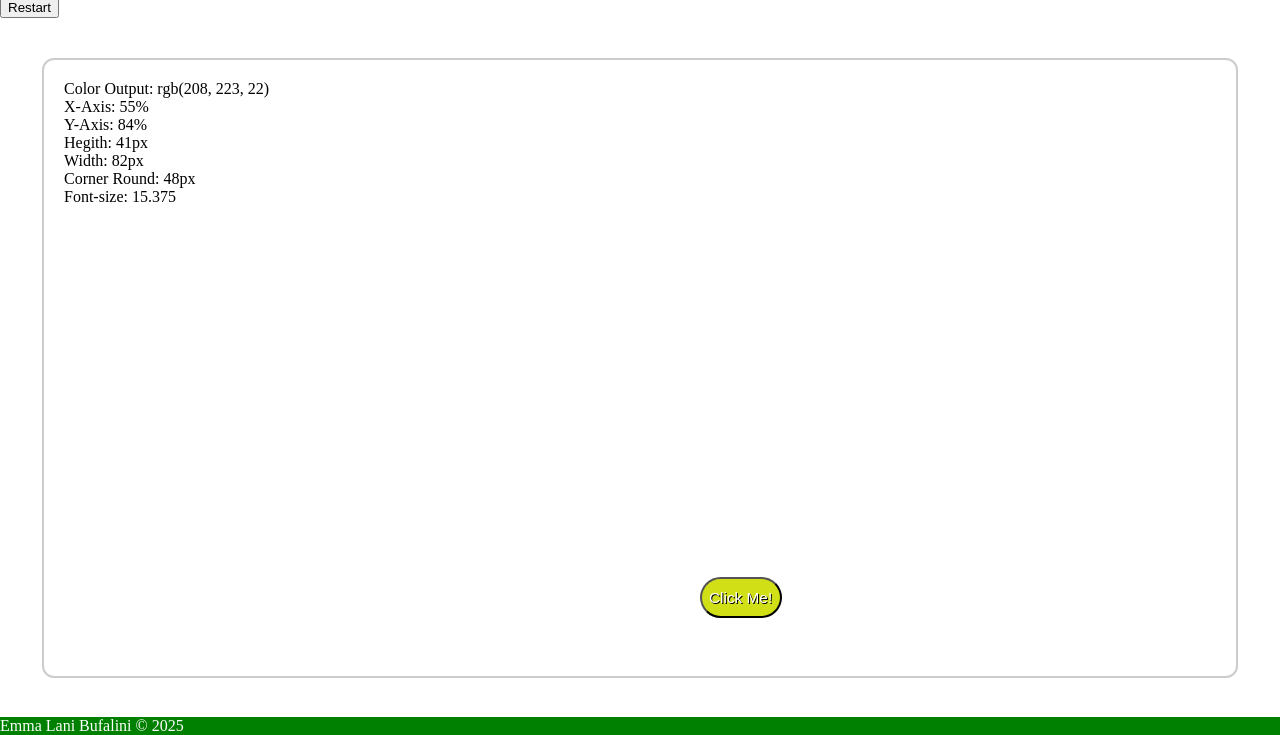
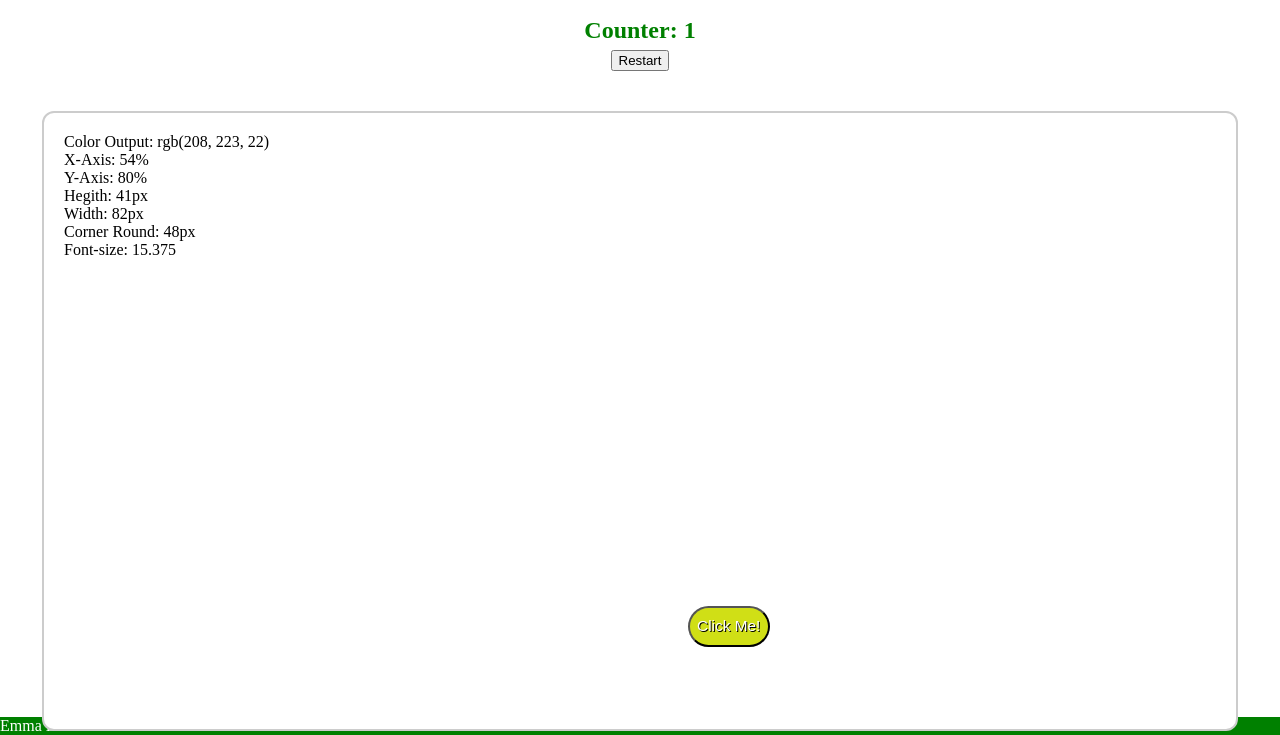
Before and after one commit to Emmalani3/buttonGame, a plain HTML site: page index.html in a window 1280 px wide. Both pictures are taken after a click on the button "Click Me!". Shown: the part 85-820 px from the top of the page. Drawn offline with Linux system fonts and the light colour scheme.

Commit message:
add counter

```diff
--- a/index.html
+++ b/index.html
@@ -13,8 +13,9 @@
 
     </header>
     <main>
-        <div>
-            <button>Restart</button>
+        <div id="gameCtrl">
+            <p id="counter">Counter: 0</p>
+            <button is="reset">Restart</button>
         </div>
         <div class="game-container">
             <div>
--- a/script.js
+++ b/script.js
@@ -44,8 +44,8 @@ document.addEventListener('DOMContentLoaded', function () {
     }
     //change location of button
     function relocate(event) {
-        let xAxis = `${randomNum(5, 95)}%`;
-        let yAxis = `${randomNum(5, 95)}%`;
+        let xAxis = `${randomNum(10, 90)}%`;
+        let yAxis = `${randomNum(10, 90)}%`;
         event.target.style.left = xAxis;
         event.target.style.top = yAxis;
         document.getElementById('xAxis').textContent = `X-Axis: ${xAxis}`;
@@ -68,11 +68,19 @@ document.addEventListener('DOMContentLoaded', function () {
         event.target.style.borderRadius = corner;
         document.getElementById('cornerRound').textContent = `Corner Round: ${corner}`
     }
+    //counter
+    let count = 0; // define this outside the function so it persists
 
+    function counter() {
+        count++;
+        let counterDisplay = document.getElementById('counter');
+        counterDisplay.textContent = `Counter: ${count}`;
+    }
 
     bttn.addEventListener('click', colorChange);
     bttn.addEventListener('click', relocate);
     bttn.addEventListener('click', resize);
     bttn.addEventListener('click', cornerRound);
+    bttn.addEventListener('click', counter);
 
 });
--- a/styles.css
+++ b/styles.css
@@ -13,6 +13,13 @@ h1 {
 }
 main {
     height: 90vh;
+}
+#gameCtrl {
+    text-align: center;
+    font-size: 24px;
+    font-weight: bold;
+    color: green;
+    padding-top: 20px;
 }
 .game-container {
     position: relative;
```
